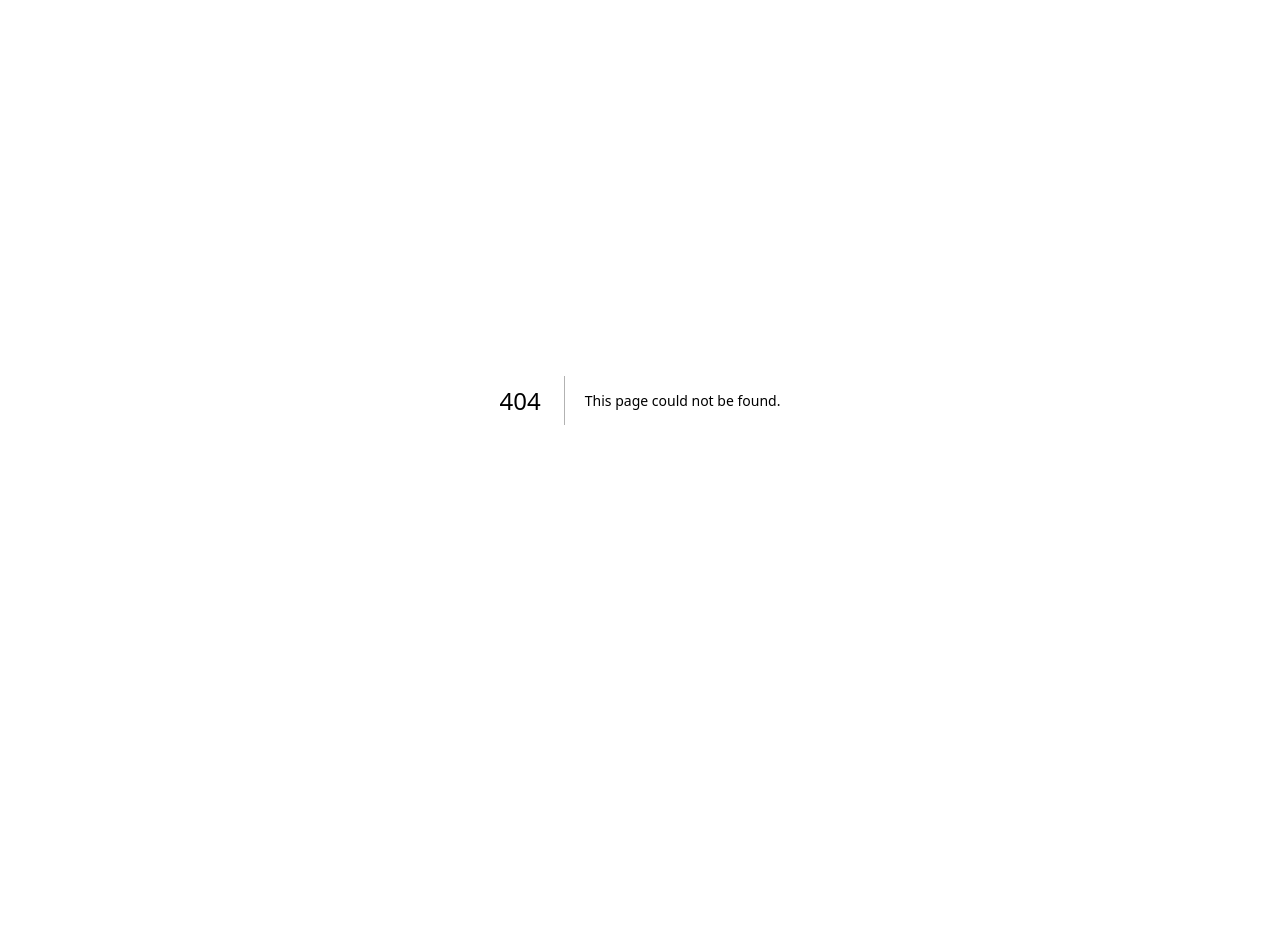
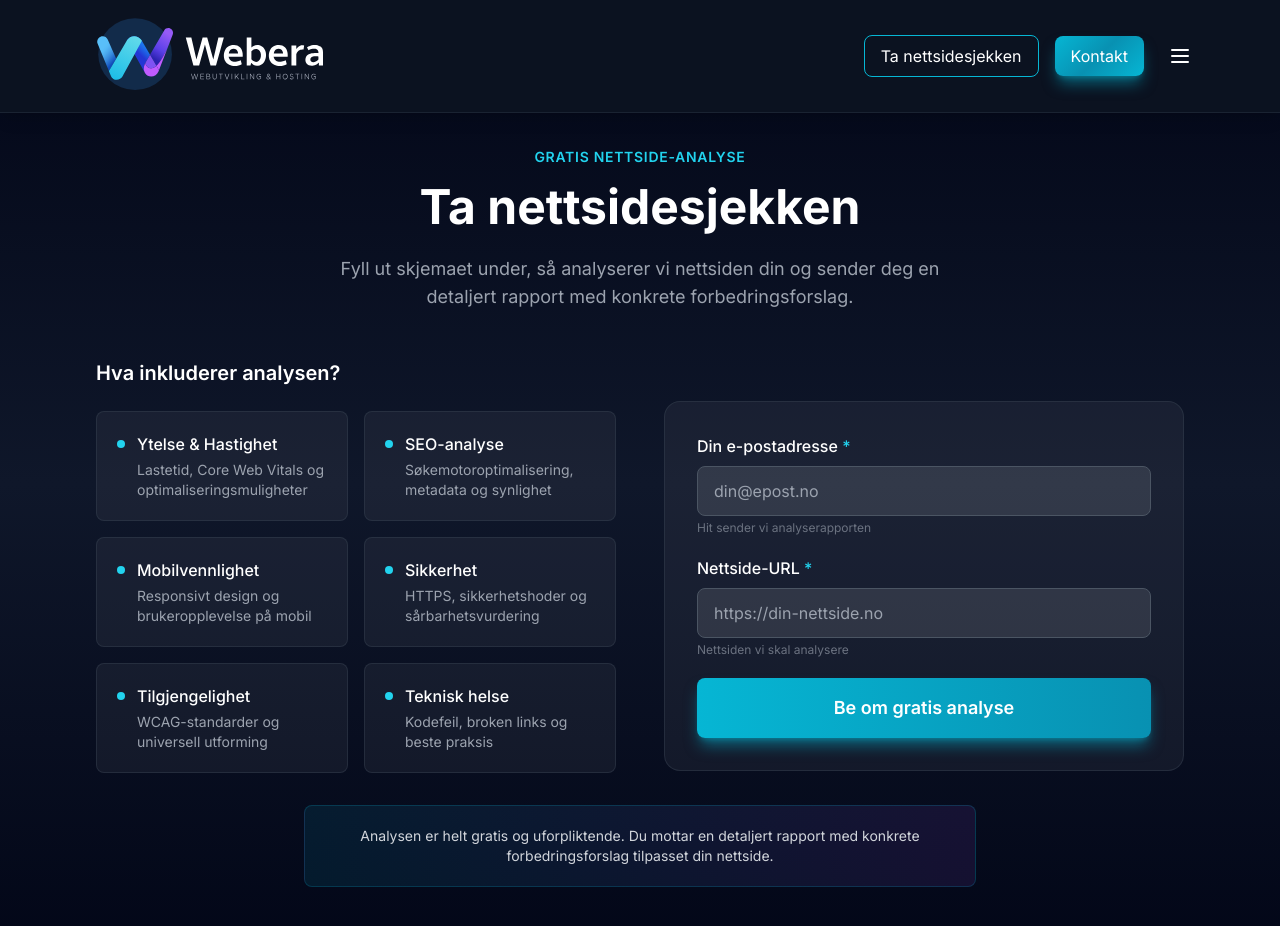
Before and after one commit to kiropraktisksenter/Webera, a Next.js app: page /nettside-sjekk in a window 1280 px wide. Before the commit this address had no page. Shown: the top 926 px of the page. Before the commit the page ends 800 px from the top, so only its background shows below. Built offline with nearby package versions, Linux system fonts and the light colour scheme.

Commit message:
Koble Ta nettsidesjekken til navigasjon og opprett dedikert side
Co-Authored-By: Claude Opus 4.6 <noreply@anthropic.com>

```diff
--- /dev/null
+++ b/app/nettside-sjekk/page.tsx
@@ -0,0 +1,35 @@
+'use client';
+
+import { motion } from 'framer-motion';
+import Navigation from '@/components/Navigation';
+import WebsiteAnalysisForm from '@/components/WebsiteAnalysisForm';
+
+export default function NettsideSjekk() {
+  return (
+    <>
+      <Navigation />
+      <main className="min-h-screen bg-gradient-to-b from-slate-950 via-slate-900 to-slate-950 pt-36 pb-20">
+        <div className="max-w-6xl mx-auto px-6 sm:px-8">
+          <motion.div
+            initial={{ opacity: 0, y: 20 }}
+            animate={{ opacity: 1, y: 0 }}
+            transition={{ duration: 0.6 }}
+            className="text-center mb-12"
+          >
+            <span className="inline-block text-cyan-400 text-sm font-semibold tracking-wider uppercase mb-4">
+              Gratis nettside-analyse
+            </span>
+            <h1 className="text-3xl md:text-5xl font-bold text-white mb-6">
+              Ta nettsidesjekken
+            </h1>
+            <p className="text-gray-400 text-lg max-w-2xl mx-auto">
+              Fyll ut skjemaet under, så analyserer vi nettsiden din og sender deg en detaljert rapport med konkrete forbedringsforslag.
+            </p>
+          </motion.div>
+
+          <WebsiteAnalysisForm />
+        </div>
+      </main>
+    </>
+  );
+}
--- a/app/page.tsx
+++ b/app/page.tsx
@@ -201,6 +201,14 @@ export default function Home() {
             </div>
             <div className="flex items-center gap-4">
               <motion.a
+                href="/nettside-sjekk"
+                whileHover={{ scale: 1.05 }}
+                whileTap={{ scale: 0.95 }}
+                className="text-white px-4 py-2 rounded-lg border border-cyan-500 hover:bg-cyan-500/10 transition"
+              >
+                Ta nettsidesjekken
+              </motion.a>
+              <motion.a
                 href="#kontakt"
                 whileHover={{ scale: 1.05 }}
                 whileTap={{ scale: 0.95 }}
@@ -271,6 +279,7 @@ export default function Home() {
                         { href: '#tjenester', text: 'Tjenester' },
                         { href: '#hvordan', text: 'Hvordan det fungerer' },
                         { href: '#priser', text: 'Priser' },
+                        { href: '/nettside-sjekk', text: 'Ta nettsidesjekken' },
                         { href: '/guider', text: 'Guider' },
                         { href: '#om', text: 'Om Webera' }
                       ].map((item, i) => (
--- a/components/Navigation.tsx
+++ b/components/Navigation.tsx
@@ -48,6 +48,14 @@ export default function Navigation() {
               </a>
             </div>
             <div className="flex items-center gap-4">
+              <motion.a
+                href="/nettside-sjekk"
+                whileHover={{ scale: 1.05 }}
+                whileTap={{ scale: 0.95 }}
+                className="text-white px-4 py-2 rounded-lg border border-cyan-500 hover:bg-cyan-500/10 transition"
+              >
+                Ta nettsidesjekken
+              </motion.a>
               <motion.a
                 href="/#kontakt"
                 whileHover={{ scale: 1.05 }}
@@ -119,6 +127,7 @@ export default function Navigation() {
                         { href: '/#tjenester', text: 'Tjenester' },
                         { href: '/#hvordan', text: 'Hvordan det fungerer' },
                         { href: '/#priser', text: 'Priser' },
+                        { href: '/nettside-sjekk', text: 'Ta nettsidesjekken' },
                         { href: '/guider', text: 'Guider' },
                         { href: '/#om', text: 'Om Webera' }
                       ].map((item, i) => (
```
